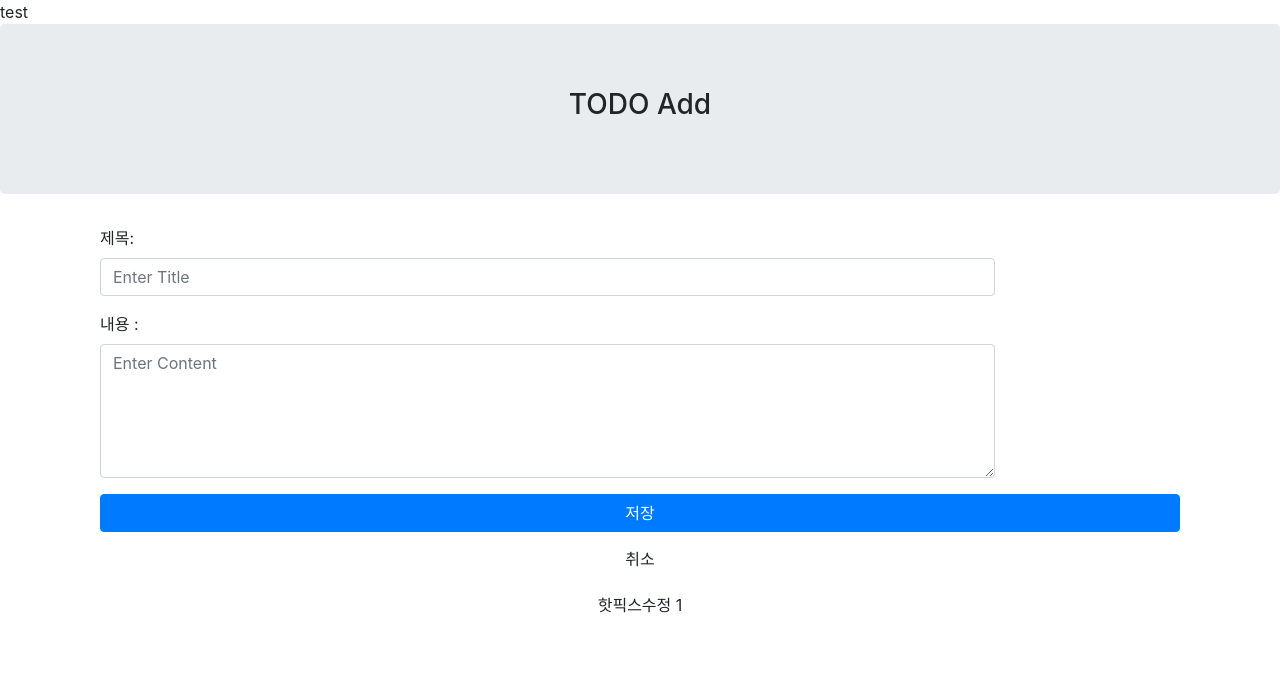
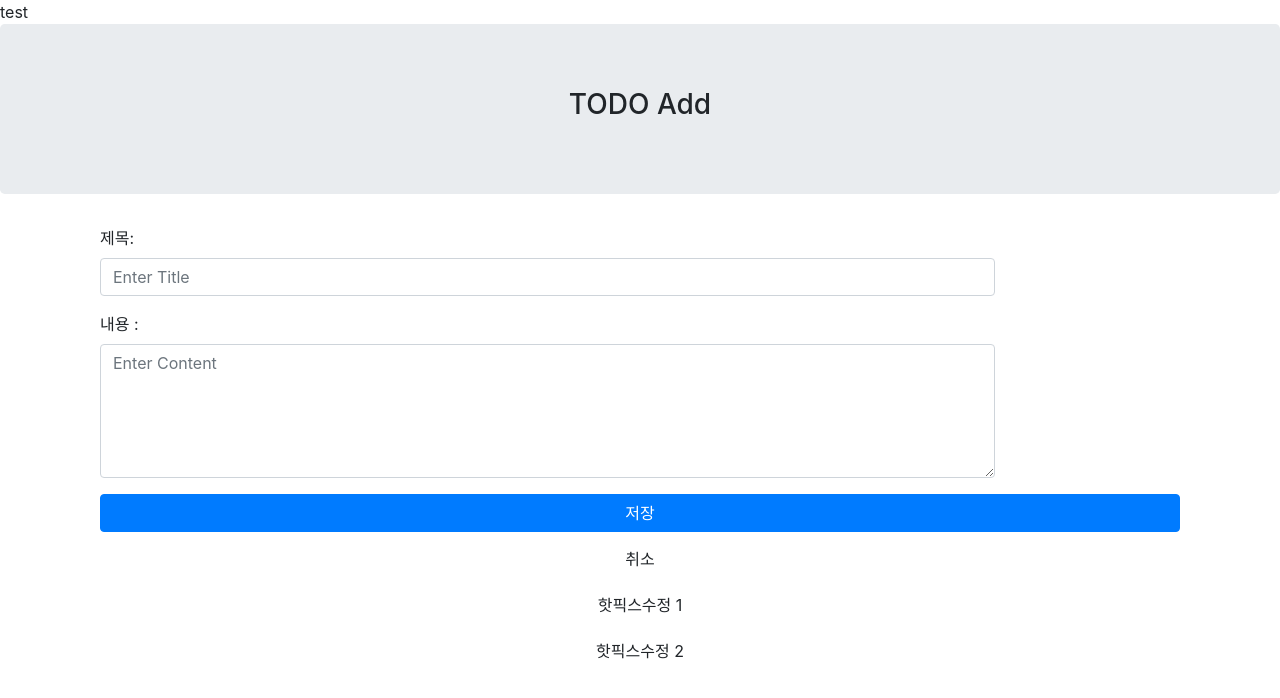
Before and after one commit to lucya/angular-todo-basic, an Angular app: page /update in a window 1280 px wide. Shown: the top 698 px of the page. Built offline with nearby package versions, Linux system fonts and the light colour scheme.

Commit message:
핫픽스 수정 2

```diff
--- a/src/app/todo-object/todo-object.component.html
+++ b/src/app/todo-object/todo-object.component.html
@@ -20,6 +20,7 @@
                 <button type="submit" class="btn btn-primary btn-block" (click)="save()">저장</button>
                 <button type="button" class="btn btn-default btn-block" (click)="cancel()">취소</button>
                 <button type="button" class="btn btn-default btn-block" (click)="cancel()">핫픽스수정 1</button>
+                <button type="button" class="btn btn-default btn-block" (click)="cancel()">핫픽스수정 2</button>
             </div>
         </div>
     </form>
```
